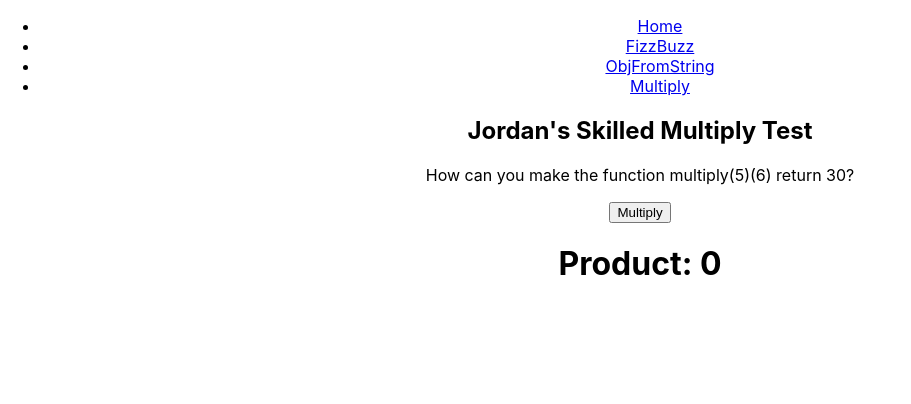
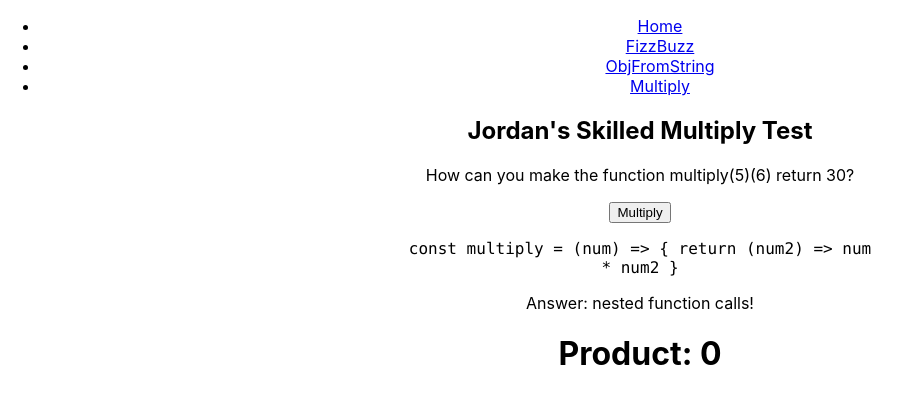
Before and after one commit to MMcClure11/practice-constructor.io, a React (Create React App) app: page /multiply in a window 1280 px wide. Shown: the top 404 px of the page, without its empty margins (0-911 px from the left). Built offline with nearby package versions, Linux system fonts and the light colour scheme.

Commit message:
Add description for multiply

```diff
--- a/src/components/Multiply.js
+++ b/src/components/Multiply.js
@@ -16,6 +16,14 @@ const Multiply = () => {
       <h2>Jordan's Skilled Multiply Test</h2>
       <p>How can you make the function multiply(5)(6) return 30?</p>
       <button onClick={ onClickHandler }>Multiply</button>
+      <code>
+        <p>
+          {`const multiply = (num) => {
+            return (num2) => num * num2
+          }`}
+        </p>
+      </code>
+      <p>Answer: nested function calls!</p>
       <h1>Product: { product }</h1>
     </div>
   )
```
Also changed, not shown: 1 other file (tests, documents, lock files or other folders).
